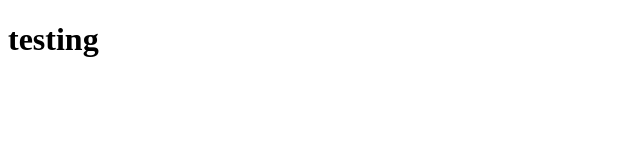
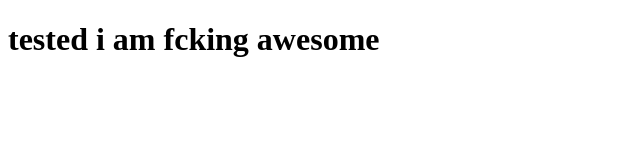
Before and after one commit to Nikkibeak27/resume, a plain HTML site: page index.html in a window 1280 px wide. Shown: the whole page, without its empty margins (0-640 px from the left). Drawn offline with Linux system fonts and the light colour scheme.

Commit message:
changed test message

```diff
--- a/index.html
+++ b/index.html
@@ -6,6 +6,6 @@
 <link rel="stylesheet" type="text/css" href="./css/main.css">
 </head>
 <body>
-<h1>testing</h1>
+<h1>tested i am fcking awesome</h1>
 </body>
 </html>
```
